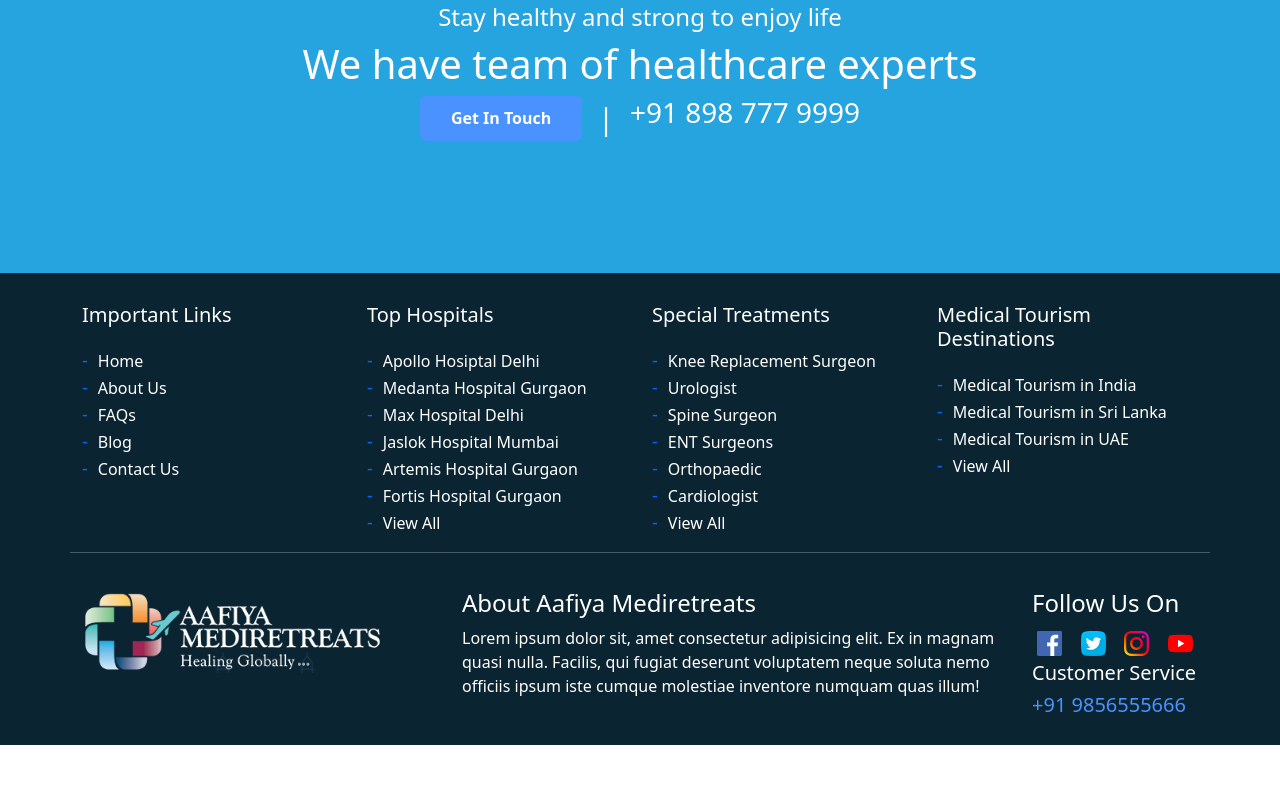
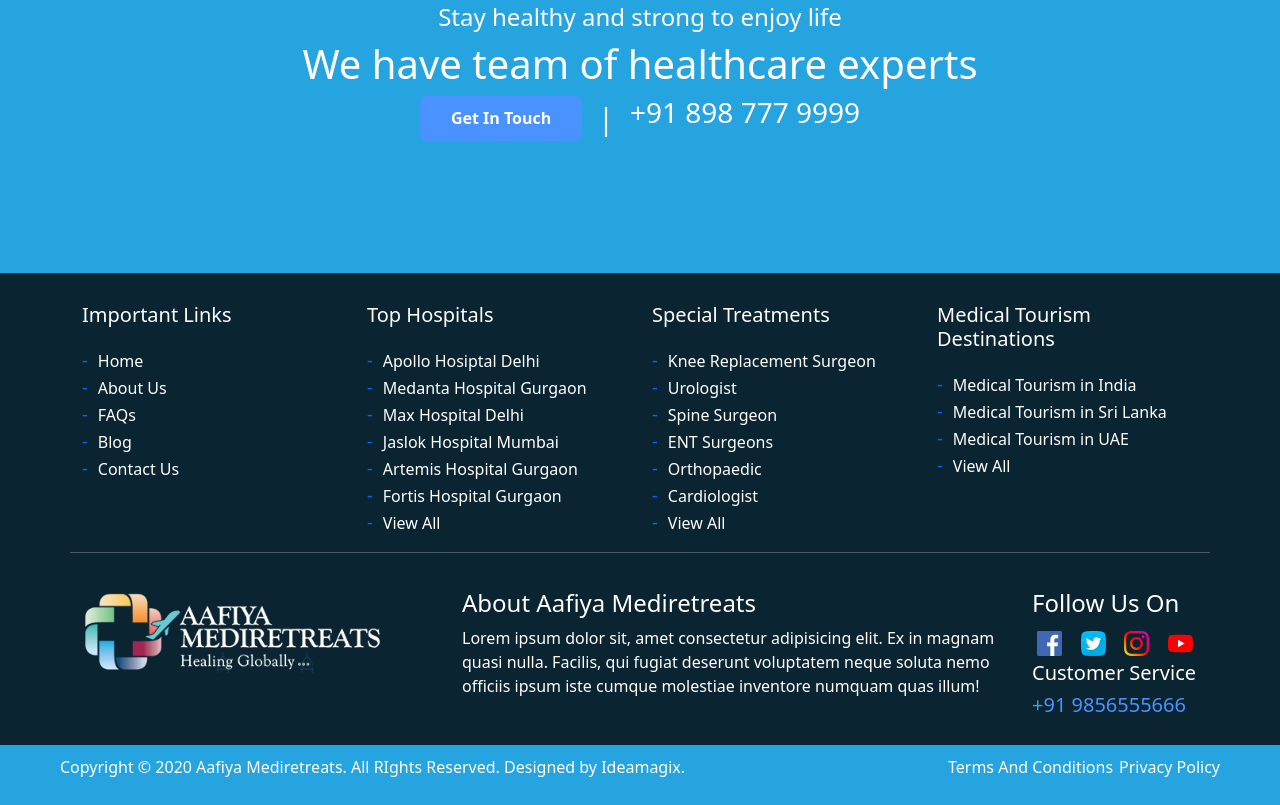
Before and after one commit to ChhabriaHeena/Aafiya-Mediretreats, a plain HTML site: page index.html in a window 1280 px wide. Shown: the part 5731-6536 px from the top of the page. Before the commit the page ends 6476 px from the top, so only its background shows below. Drawn offline with nearby package versions, Linux system fonts and the light colour scheme.

Commit message:
third footer implementation & styling

```diff
--- a/index.html
+++ b/index.html
@@ -710,7 +710,8 @@
                     <div class="row footer-two-body">
                         <div class="col-4">
                             <a class="navbar-brand" href="#">
-                                <img src="./images/White Text Logo.png" alt="AAFIYA_MEDIRETREATS_PRIVATE_LIMITED" width="300px">
+                                <img src="./images/White Text Logo.png" alt="AAFIYA_MEDIRETREATS_PRIVATE_LIMITED"
+                                    width="300px">
                             </a>
                         </div>
                         <div class="col-6">
@@ -731,6 +732,21 @@
                             </div>
                             <h5>Customer Service</h5>
                             <h5 class="contact-no"> +91 9856555666</h5>
+                        </div>
+                    </div>
+                </div>
+            </div>
+            <div class="footer-three">
+                <div class="small-container">
+                    <div class="footer-three-body">
+                        <div class="row">
+                            <div class="col-9">
+                                <p>Copyright © 2020 Aafiya Mediretreats. All RIghts Reserved. Designed by Ideamagix.</p>
+                            </div>
+                            <div class="col footer-three-body-link-style">
+                                <a href="#">Terms And Conditions</a>
+                                <a href="#">Privacy Policy</a>
+                            </div>
                         </div>
                     </div>
                 </div>
--- a/styles.css
+++ b/styles.css
@@ -397,3 +397,18 @@ a {
     height: 100%;
     margin: 5px;
 }
+
+.footer-three{
+    background-color: #25a4df;
+    color: #fff;
+    padding: 10px 60px;
+}
+
+.footer-three .footer-three-body-link-style{
+    display: flex;
+    justify-content: space-between;
+}
+
+.footer-three .footer-three-body-link-style a{
+    color: #fff;
+}
```
